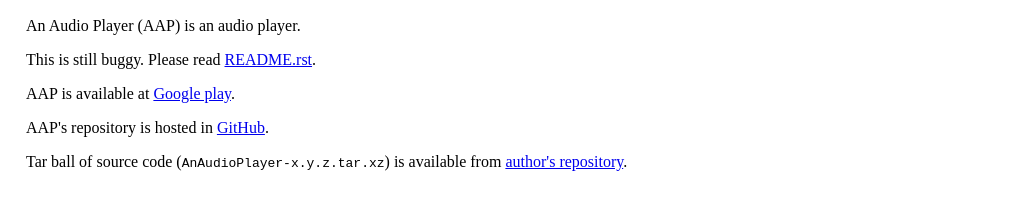
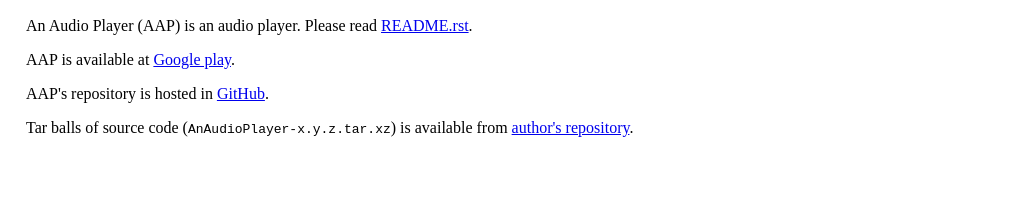
Before and after one commit to SumiTomohiko/personal_page, a plain HTML site: page android/index.html in a window 1280 px wide. Shown: the part 569-778 px from the top of the page, without its empty margins (0-1015 px from the left). Drawn offline with Linux system fonts and the light colour scheme.

Commit message:
Removed notice for An Audio Player.

```diff
--- a/android/index.html
+++ b/android/index.html
@@ -12,12 +12,12 @@
 <section>
   <h1>An Audio Player</h1>
   <figure><img src="AnAudioPlayer.png"/></figure>
-  <p>An Audio Player (AAP) is an audio player.</p>
-  <p>This is still buggy. Please read <a href="https://github.com/SumiTomohiko/AnAudioPlayer#readme">README.rst</a>.</p>
+  <p>An Audio Player (AAP) is an audio player. Please read
+  <a href="https://github.com/SumiTomohiko/AnAudioPlayer#readme">README.rst</a>.</p>
   <p>AAP is available at <a href="https://play.google.com/store/apps/details?id=jp.gr.java_conf.neko_daisuki.anaudioplayer">Google play</a>.</p>
   <p>AAP's repository is hosted in
   <a href="http://github.com/SumiTomohiko/AnAudioPlayer">GitHub</a>.</p>
-  <p>Tar ball of source code (<code>AnAudioPlayer-x.y.z.tar.xz</code>) is
+  <p>Tar balls of source code (<code>AnAudioPlayer-x.y.z.tar.xz</code>) is
   available from
   <a href="http://neko-daisuki.ddo.jp/~SumiTomohiko/repos/index.html">author's repository</a>.</p>
 </section>
```
